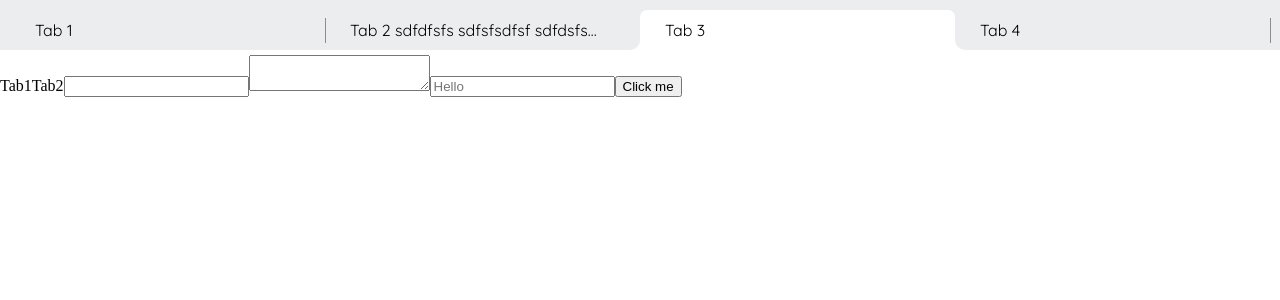
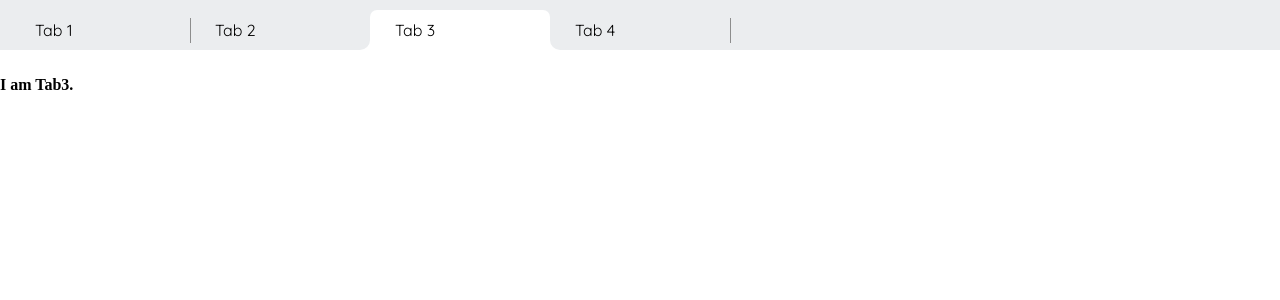
Before and after one commit to KHisir/TabView, an Angular app: page / in a window 1280 px wide. Both pictures are taken after a click on the item "Tab 3". Shown: the top 300 px of the page. Built offline with nearby package versions, Linux system fonts and the light colour scheme.

Commit message:
tab logik, dynamische tabs...

```diff
--- a/src/app/app.component.html
+++ b/src/app/app.component.html
@@ -1,16 +1,18 @@
-<app-cc-tabView>
-    <app-cc-tabPanel [title]="'Tab 1'">Tab1</app-cc-tabPanel>
-    <app-cc-tabPanel [title]="'Tab 2 sdfdfsfs sdfsfsdfsf sdfdsfsdfsfsf'">Tab2</app-cc-tabPanel>
-    <app-cc-tabPanel [title]="'Tab 3'">
+<app-cc-tabView [showAddTabButton]="true" [dynamicTemplate]="myDynamicTemplate" [stretchTabs]="false">
+    <app-cc-tabPanel [title]="'Tab 1'" [icon]="'fab fa-facebook-square'" [closeable]="true">I am Tab1.</app-cc-tabPanel>
+    <app-cc-tabPanel [title]="'Tab 2'" [icon]="'fab fa-twitter'" [closeable]="true">I am Tab2.</app-cc-tabPanel>
+    <app-cc-tabPanel [title]="'Tab 3'" [icon]="'fab fa-whatsapp'" [closeable]="true">
         <ng-template>
-            <input type="text">
-            <textarea></textarea>
+            <h4>I am Tab3.</h4>
         </ng-template>
     </app-cc-tabPanel>
-    <app-cc-tabPanel [title]="'Tab 4'">
+    <app-cc-tabPanel [title]="'Tab 4'" [icon]="'fab fa-instagram'" [closeable]="true">
         <ng-template>
-            <input type="text" placeholder="Hello">
-            <button>Click me</button>
+            <h2>I am Tab4.</h2>
         </ng-template>
     </app-cc-tabPanel>
 </app-cc-tabView>
+
+<ng-template #myDynamicTemplate>
+    <h2>I am a dynamic Tab.</h2>
+</ng-template>
--- a/src/app/app.module.ts
+++ b/src/app/app.module.ts
@@ -4,12 +4,14 @@ import { BrowserModule } from '@angular/platform-browser';
 import { AppComponent } from './app.component';
 import { CcTabPanelComponent } from './cc-tabView/cc-tabPanel/cc-tabPanel.component';
 import { CcTabViewComponent } from './cc-tabView/cc-tabView.component';
+import { DynamicTabDirective } from './cc-tabView/dynamic-tab.directive';
 
 @NgModule({
   declarations: [
     AppComponent,
       CcTabViewComponent,
-      CcTabPanelComponent
+      CcTabPanelComponent,
+      DynamicTabDirective
    ],
   imports: [
     BrowserModule
--- a/src/app/cc-tabView/cc-tabPanel/cc-tabPanel.component.html
+++ b/src/app/cc-tabView/cc-tabPanel/cc-tabPanel.component.html
@@ -1,3 +1,6 @@
-<ng-content></ng-content>
-
-<ng-container [ngTemplateOutlet]="template"></ng-container>
+<!-- <div *ngIf="active === true"> -->
+<div [hidden]="!active">
+  <ng-content></ng-content>
+  <ng-container [ngTemplateOutlet]="template"></ng-container>
+  <ng-container [ngTemplateOutlet]="dynamicTemplate"></ng-container>
+</div>
--- a/src/app/cc-tabView/cc-tabPanel/cc-tabPanel.component.ts
+++ b/src/app/cc-tabView/cc-tabPanel/cc-tabPanel.component.ts
@@ -12,9 +12,12 @@ export class CcTabPanelComponent implements OnInit {
   @ContentChild(TemplateRef) template!: TemplateRef<any>
   @Input() title: string = '';
   @Input() icon: string = '';
+  @Input() closeable: boolean = false;
   @Input() active: boolean = false;
+  @Input() dynamicTemplate: any;
 
   id: string = '';
+  closed: boolean = false;
 
   constructor() {
     this.id = this.createId();
--- a/src/app/cc-tabView/cc-tabView.component.html
+++ b/src/app/cc-tabView/cc-tabView.component.html
@@ -4,16 +4,25 @@
 <link href="https://fonts.googleapis.com/css?family=Quicksand:400,700" rel="stylesheet">
 
 <div class="tab-panel">
-  <ul>
-    <li class="tab" *ngFor="let tab of tabs" (click)="selectTab(tab)" [class.active]="tab.active" title="{{tab.title}}">
+  <ul [class.stretch-tabs]="stretchTabs === true">
+    <li *ngFor="let tab of tabs" [hidden]="tab.closed === true" (click)="selectTab(tab)" [class.active]="tab.active" title="{{tab.title}}">
       <div class="title-wrapper">
-        <i class="fas fa-music"></i>
+        <i class="{{tab.icon}}"></i>
         <span>{{tab.title}}</span>
-        <i class="fas fa-times close-btn"></i>
+        <i [hidden]="!tab.closeable" class="close-btn fas fa-times" (click)="$event.stopPropagation(); closeTab(tab)"></i>
       </div>
+    </li>
+
+    <li *ngFor="let tab of dynamicTabs">
+      <span>New Tab</span>
+    </li>
+
+    <li [hidden]="!showAddTabButton" (click)="addDynamicTab()" class="addTabButton">
+      <i class="fas fa-plus"></i>
     </li>
   </ul>
 </div>
 
 
 <ng-content></ng-content>
+<ng-template appDynamicTab></ng-template>
--- a/src/app/cc-tabView/cc-tabView.component.scss
+++ b/src/app/cc-tabView/cc-tabView.component.scss
@@ -1,6 +1,9 @@
 $bg-color: #ebedef;
 $tab-active-color: #fff;
 $tab-active-hover-color: #f6f6f6;
+$tab-inside-button-hover-color: #d8d8d8;
+$tab-separator-color: #8d8d8d;
+$tab-width: 150px; // If stretch-tabs disabled!
 
 * {
   font-family: quicksand, open sans, roboto, open sans, nunito, sans-serif;
@@ -15,16 +18,40 @@ $tab-active-hover-color: #f6f6f6;
     padding: 10px 10px 0 10px;
     display: flex;
     align-items: center;
+    border-bottom: 5px solid $tab-active-color;
+  }
+
+  ul.stretch-tabs {
     justify-content: space-around;
-    border-bottom: 5px solid $tab-active-color;
+  }
+
+  ul.stretch-tabs li {
+    flex: 1 1;
+    max-width: none !important;
   }
 
   ul li {
     position: relative;
-    flex: 1 1;
+    width: $tab-width;
     padding: 10px 15px;
     z-index: 3;
     cursor: pointer;
+  }
+
+  ul li.addTabButton {
+    flex: 0 0;
+    min-width: 30px;
+    border-radius: 50%;
+    padding: 0;
+    min-height: 30px;
+    display: flex;
+    align-items: center;
+    justify-content: center;
+    margin-left: 10px;
+
+    &:hover {
+      background-color: $tab-inside-button-hover-color;
+    }
   }
 
   ul li .title-wrapper {
@@ -46,19 +73,19 @@ $tab-active-hover-color: #f6f6f6;
 
       &:hover {
         border-radius: 50%;
-        background-color: #d8d8d8;
+        background-color: $tab-inside-button-hover-color;
       }
     }
   }
 
-  ul li:not(.active):not(:hover):after {
+  ul li:not(.active):not(.addTabButton):not(:hover):after {
     content: "";
     position: absolute;
     right: -1px;
     bottom: 7.5px;
     height: 10px;
     height: calc(100% - 15px);
-    border-right: 1px solid #8d8d8d;
+    border-right: 1px solid $tab-separator-color;
   }
 
   ul li.active {
@@ -68,11 +95,7 @@ $tab-active-hover-color: #f6f6f6;
     border-top-right-radius: 7px;
   }
 
-  ul li:hover {
-    transition: 0.3s;
-  }
-
-  ul li:hover:not(.active) {
+  ul li:hover:not(.active):not(.addTabButton) {
     background-color: $tab-active-hover-color;
     border-top-left-radius: 7px;
     border-top-right-radius: 7px;
--- a/src/app/cc-tabView/cc-tabView.component.ts
+++ b/src/app/cc-tabView/cc-tabView.component.ts
@@ -1,6 +1,7 @@
-import { forwardRef } from '@angular/core';
+import { ChangeDetectorRef, ComponentFactoryResolver, forwardRef, Input, TemplateRef, ViewChild, ViewContainerRef } from '@angular/core';
 import { AfterContentInit, Component, ContentChildren, OnInit, QueryList } from '@angular/core';
 import { CcTabPanelComponent } from './cc-tabPanel/cc-tabPanel.component';
+import { DynamicTabDirective } from './dynamic-tab.directive';
 
 @Component({
   selector: 'app-cc-tabView',
@@ -9,17 +10,22 @@ import { CcTabPanelComponent } from './cc-tabPanel/cc-tabPanel.component';
 })
 export class CcTabViewComponent implements OnInit, AfterContentInit {
   @ContentChildren(CcTabPanelComponent) tabs!: QueryList<CcTabPanelComponent>
+  dynamicTabs: CcTabPanelComponent[] = [];
   // @ContentChildren(forwardRef(() => CcTabPanelComponent)) tabs;
 
-  constructor() { }
+  @Input() showAddTabButton: boolean = false;
+  @Input() stretchTabs: boolean = false;
+  @Input() dynamicTemplate!: TemplateRef<any>;
+
+  @ViewChild(DynamicTabDirective) dynamicTabPlaceholder!: DynamicTabDirective;
+
+  constructor(private componentFactoryResolver: ComponentFactoryResolver) { }
 
   ngOnInit() {
   }
 
   ngAfterContentInit() {
     if (this.tabs !== undefined) {
-      console.log(this.tabs.length);
-
       // get the active tab
       const activeTab = this.tabs.find((tab: CcTabPanelComponent) => tab.active === true);
 
@@ -38,4 +44,67 @@ export class CcTabViewComponent implements OnInit, AfterContentInit {
     tab.active = true;
   }
 
+  closeTab(tab: CcTabPanelComponent): void {
+    const notClosedTabs = this.tabs.filter((tab: CcTabPanelComponent) => tab.closed === false);
+    tab.closed = true
+
+    for (let i = 0; i < notClosedTabs.length; i++) {
+      if (tab.active && notClosedTabs[i].id === tab.id) {
+        let nextTab = notClosedTabs[i+1];
+        let prevTab = notClosedTabs[i-1];
+        if (nextTab !== undefined) {
+          if (!nextTab.closed) {
+            tab.active = false;
+            this.selectTab(nextTab);
+          } else {
+            continue;
+          }
+        } else if (prevTab !== undefined) {
+          if (!prevTab.closed) {
+            tab.active = false;
+            this.selectTab(prevTab);
+          } else {
+            continue;
+          }
+        } else {
+          tab.active = false;
+          // Todo - If only a tab! For example, prevent delete:
+          // tab.closed = false;
+          // tab.active = true;
+        }
+
+        // destroy the dynamically created component!
+        // let viewContainerRef = this.dynamicTabPlaceholder.viewContainer;
+        // for (let i = 0; i < viewContainerRef.length; i++) {
+        //   let test = viewContainerRef.element.nativeElement.id;
+        //   if (viewContainerRef.get(i)) {
+
+        //   }
+
+        // }
+        break;
+      }
+    }
+  }
+
+  addDynamicTab(): void {
+    // deactive all tabs
+    this.tabs.toArray().forEach((tab: CcTabPanelComponent) => tab.active = false);
+
+    // get a component factory for our CcTabPanelComponent
+    const componentFactory = this.componentFactoryResolver.resolveComponentFactory(CcTabPanelComponent);
+    // fetch the view container reference from the anchor directive
+    const viewContainerRef = this.dynamicTabPlaceholder.viewContainer;
+    // create a component instance
+    const componentRef = viewContainerRef.createComponent(componentFactory);
+    // set the properties on the component instance
+    const instance: CcTabPanelComponent = componentRef.instance as CcTabPanelComponent;
+    instance.title = "New Tab";
+    instance.active = true;
+    instance.closeable = true;
+    instance.dynamicTemplate = this.dynamicTemplate;
+
+    this.tabs.reset([...this.tabs.toArray(), instance]);
+  }
+
 }
--- /dev/null
+++ b/src/app/cc-tabView/dynamic-tab.directive.ts
@@ -0,0 +1,8 @@
+import { Directive, ViewContainerRef } from '@angular/core';
+
+@Directive({
+  selector: '[appDynamicTab]',
+})
+export class DynamicTabDirective {
+  constructor(public viewContainer: ViewContainerRef) {}
+}
```
Also changed, not shown: 1 other file (tests, documents, lock files or other folders).
